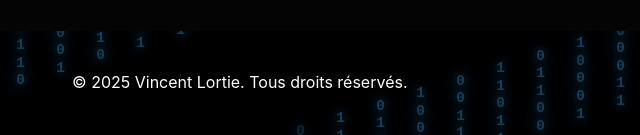
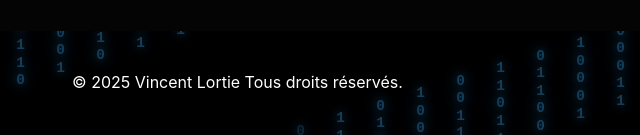
Before and after one commit to Dunedude84/PortFolio, a plain HTML site: page index.html in a window 1280 px wide. Shown: the part 5715-5850 px from the top of the page, 0-640 px from the left. Drawn offline with Linux system fonts and the light colour scheme.

Commit message:
Update index.html

```diff
--- a/index.html
+++ b/index.html
@@ -546,7 +546,7 @@
         </div>
         <div class="container">
             <div class="footer-content">
-                <p>&copy; 2025 Vincent Lortie. Tous droits réservés.</p>
+                <p>&copy; 2025 Vincent Lortie Tous droits réservés.</p>
                 <div class="social-links">
                     <a href="https://github.com/Dunedude84/" target="_blank" aria-label="GitHub">
                         <i class="fab fa-github"></i>
```
